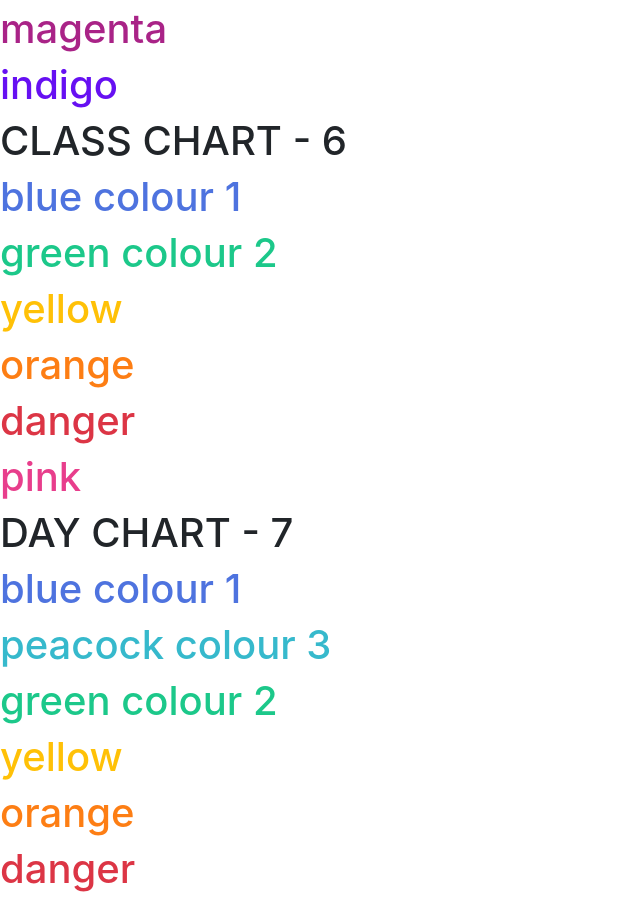
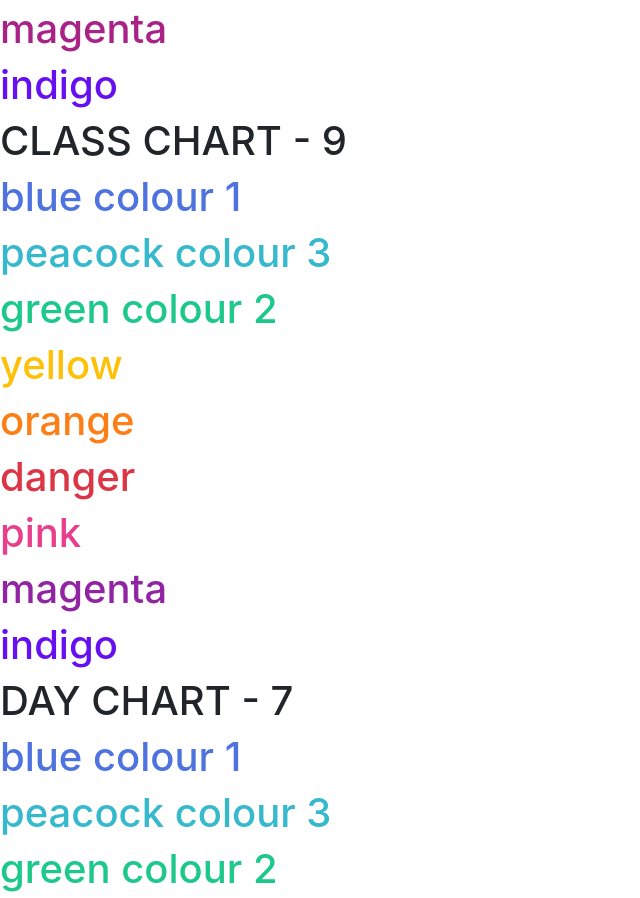
Before and after one commit to rubyruins/criminal-offense-2.0, a website: page static/css/colours.html in a window 1280 px wide. Shown: the part 1843-2741 px from the top of the page, without its empty margins (0-640 px from the left). Drawn offline with Linux system fonts and the light colour scheme.

Commit message:
added colours for extra classes

```diff
--- a/static/css/colours.html
+++ b/static/css/colours.html
@@ -45,14 +45,16 @@
 	<h1 style="color: #6610f2">indigo</h1>
 
 
-	<h1>CLASS CHART - 6</h1>
+	<h1>CLASS CHART - 9</h1>
 	<h1 style="color: #4e73df">blue colour 1</h1>
+	<h1 style="color: #36b9cc">peacock colour 3</h1>
 	<h1 style="color: #1cc88a">green colour 2</h1>
 	<h1 style="color: #ffc107">yellow</h1>
 	<h1 style="color: #fd7e14">orange</h1>
 	<h1 style="color: #dc3545">danger</h1>
 	<h1 style="color: #e83e8c">pink</h1>
-
+	<h1 style="color: #9124A3">magenta</h1>
+	<h1 style="color: #6610f2">indigo</h1>
 
 	<h1>DAY CHART - 7</h1>
 	<h1 style="color: #4e73df">blue colour 1</h1>
```
Also changed, not shown: templates/tables.html (+2 -2 lines).
